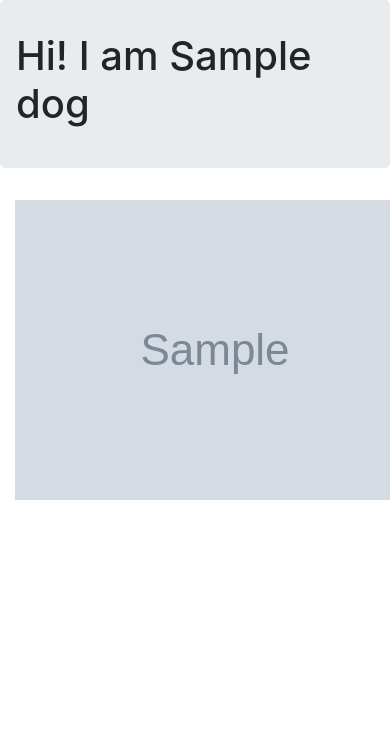
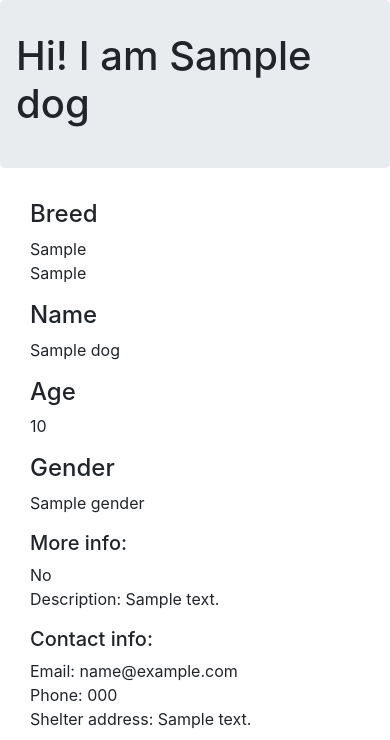
Before and after one commit to msurmenok/IDog, a Flask app: template templates/dog.html in a window 390 px wide; the page is wider, and only the part inside the window is pictured. Shown: the part 68-808 px from the top of that part. Run offline with Flask 2, Linux system fonts and the light colour scheme; the template is opened without the code that fills it: most values are stand-ins (such as "Sample title", 1, 10 or a date in 2020); grey boxes marked "Sample" are stand-in pictures; some libraries are stand-ins or nearby versions.

Commit message:
Update dog.html
Added hiding top images in mobile display version.
Added jinja safe keyword for displaying strings

```diff
--- a/templates/dog.html
+++ b/templates/dog.html
@@ -6,7 +6,7 @@
 </div>
 <div class="container">
     <div class="media">
-        <div class="media-left media-middle">
+        <div class="media-left media-middle d-none d-lg-block">
             <img class="align-self-start mr-3" src="{{ dog.photo_thumbnail }}" alt="Dog Image" class="media-object">
         </div>
         <!-- Description -->
@@ -63,7 +63,7 @@
                     {% if dog.environment['cats'] == True %}
                     Cats friendly: Yes<br>
                     {% endif %}
-                    Description: {{dog.description}}
+                    Description: {{dog.description|safe}}
                     </p>
                     </div>
                 </div>
```
